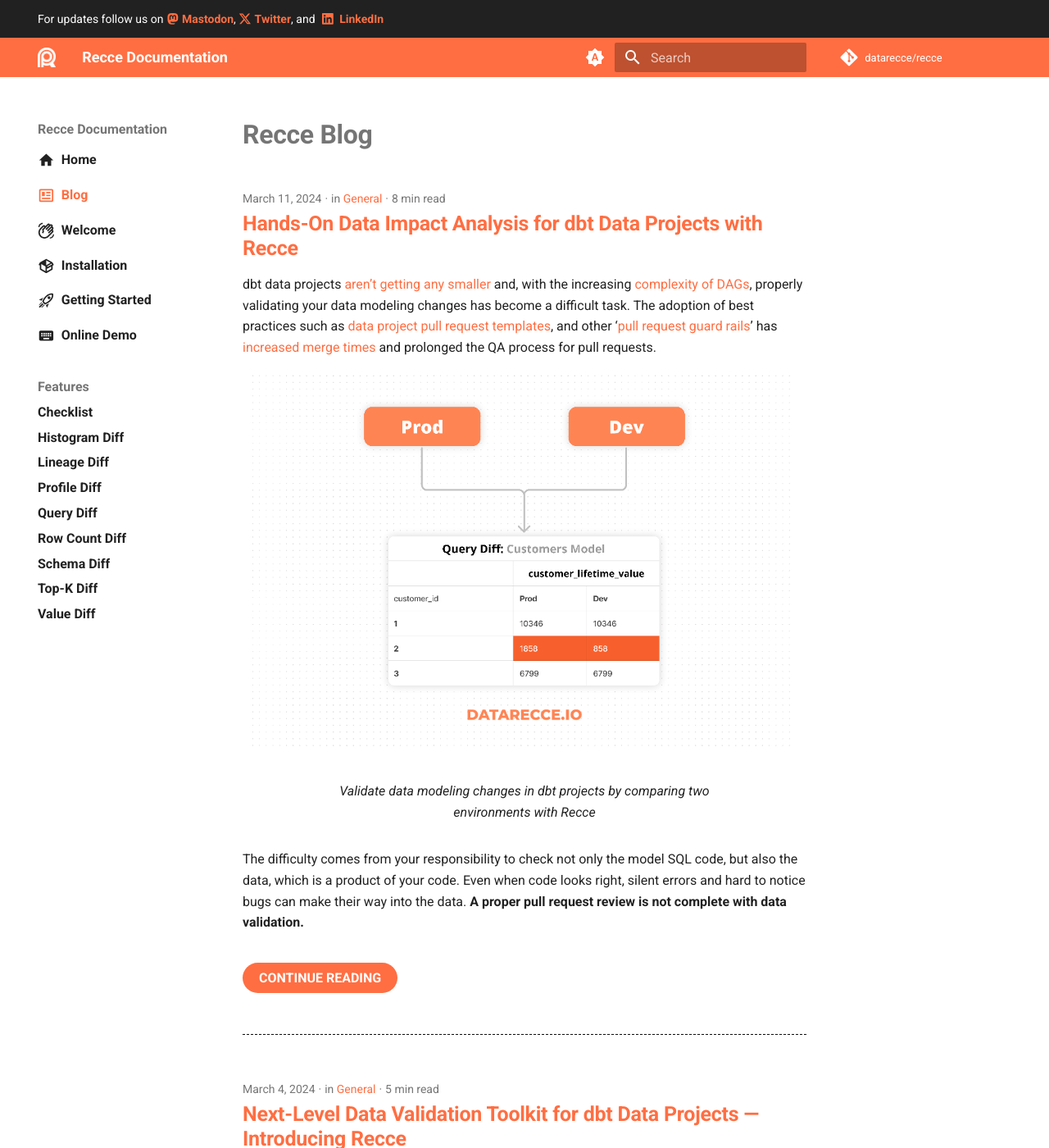
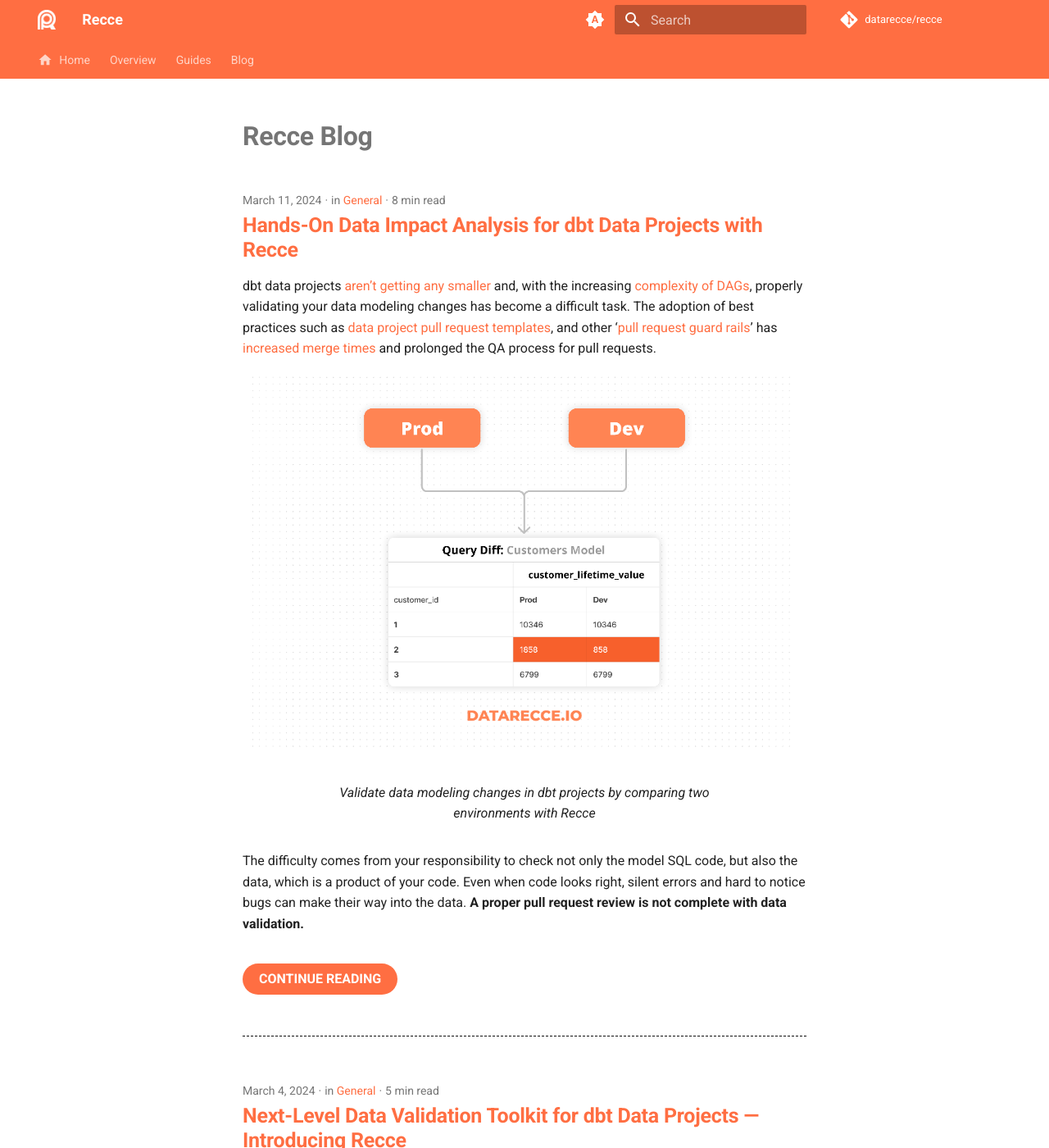
Before and after one commit to DataRecce/recce-documentation, an MkDocs documentation site: the page built from docs/blog/index.md, in a window 1280 px wide and 1400 px high. Shown: the whole window at 82% size. Built offline with MkDocs 1.6.1 and Material for MkDocs 9.7.7, drawn with Linux system fonts in a browser that asks for light colours; comment, search, counter and statistics services are not loaded; some of the changed lines change nothing that is shown.

Commit message:
Restructure the doc layout
Signed-off-by: popcorny <celu@infuseai.io>

```diff
--- a/docs/docs/index.md
+++ b/docs/docs/index.md
@@ -1,5 +1,5 @@
 ---
-title: Welcome
+title: Overview
 icon: material/hand-wave-outline
 ---
 
--- a/docs/styles/extra.css
+++ b/docs/styles/extra.css
@@ -13,18 +13,18 @@
 
 /**** Nav ****/
 
-.md-nav {
+/* .md-nav {
 	font-size: 0.8rem;
-}
+} */
 
 /*.md-nav__title {
 	display: none;
 }*/
 
-.md-nav__item {
+/* .md-nav__item {
 	padding: 0.3rem 0;
 	font-weight: bold;
-}
+} */
 
 .md-nav__link[href]:hover {
 	color: #ff6e42;
--- a/material/overrides/main.html
+++ b/material/overrides/main.html
@@ -8,7 +8,8 @@
 {% endblock %}
 
 <!-- Announcement bar -->
-{% block announce %}
+{% block announce___ %}
+
   For updates follow us on
   <span style="display: inline-block;">
     <a rel="me" href="https://mastodon.social/@DataRecce" target="_blank">
@@ -29,6 +30,7 @@
       <span class="twemoji linkedin">&nbsp;{% include ".icons/fontawesome/brands/linkedin.svg" %}&nbsp;</span>&nbsp;<strong>LinkedIn</strong>
     </a>
   </span>
+
 {% endblock %}
 
 
--- a/mkdocs.yml
+++ b/mkdocs.yml
@@ -1,4 +1,4 @@
-site_name: Recce Documentation
+site_name: Recce
 site_description: >-
   Data change validation for dbt projects -
   Create 'all signal, no noise' pull request comments
@@ -6,9 +6,7 @@
 # Repository
 repo_name: datarecce/recce
 repo_url: https://github.com/datarecce/recce
-
 site_url: https://datarecce.io
-
 extra_css:
   - styles/extra.css
 
@@ -16,26 +14,42 @@
   analytics:
     provider: google
     property: G-E06MSTE2SX
-
+  social:
+    - icon: fontawesome/brands/github
+      link: https://github.com/DataRecce/recce
+    - icon: fontawesome/brands/slack
+      link: https://getdbt.slack.com/archives/C05C28V7CPP
+    - icon: fontawesome/brands/x-twitter
+      link: https://x.com/datarecce
+    - icon: fontawesome/brands/linkedin
+      link: https://www.linkedin.com/company/datarecce
+    - icon: fontawesome/brands/mastodon
+      link: https://mastodon.social/@DataRecce
 nav:
   - index.md
-  - blog/index.md
-  - docs/index.md
-  - docs/installation.md
-  - docs/get-started.md
-  - docs/demo.md
-  - Features:
-    - docs/features/checklist.md
-    - docs/features/histogram-diff.md
-    - docs/features/lineage-diff.md
-    - docs/features/profile-diff.md
-    - docs/features/query-diff.md
-    - docs/features/row-count-diff.md
-    - docs/features/schema-diff.md
-    - docs/features/top-k-diff.md
-    - docs/features/value-diff.md
+  - Overview:
+    - docs/index.md
+    - docs/demo.md
 
+  - Guides:
+    - Getting Started:
+      - docs/get-started.md
+      - docs/installation.md
+    - Lineage:
+      - docs/features/lineage-diff.md
+      - docs/features/row-count-diff.md
+      - docs/features/schema-diff.md
+      - docs/features/value-diff.md
+      - docs/features/profile-diff.md
+      - docs/features/top-k-diff.md
+      - docs/features/histogram-diff.md
 
+    - Query:
+      - docs/features/query-diff.md
+    - Checklist:
+      - docs/features/checklist.md
+
+  - Blog: 'https://medium.com/inthepipeline'
   #- Recce Blog:
     #- blog/index.md
 
@@ -80,7 +94,7 @@
   features:
     # - navigation.instant
     # - navigation.instant.progress
-    # - navigation.tabs
+    - navigation.tabs
     - navigation.sections
     - content.code.copy
 
```
Also changed, not shown: 1 other file.
